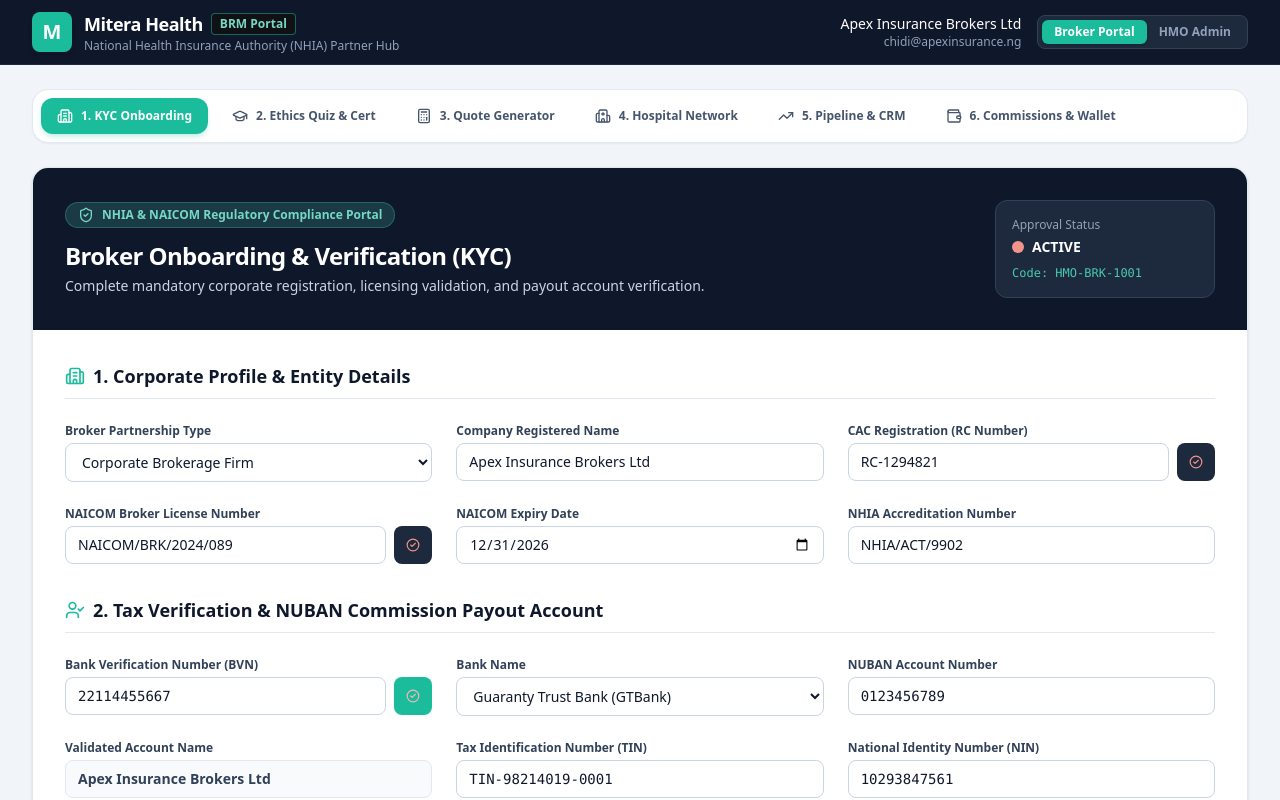
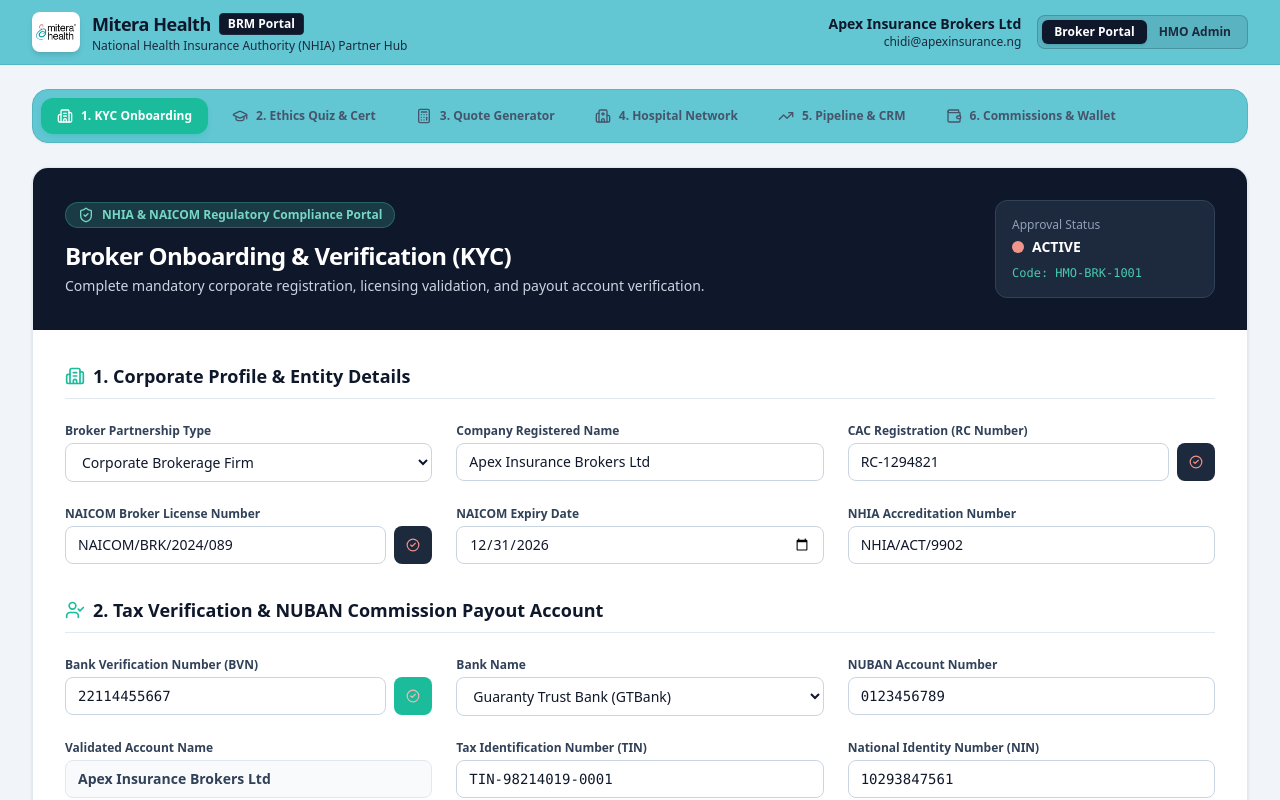
Before and after one commit to bolaji3009/BRM, a Next.js app: page / in a window 1280 px wide. Shown: the top 800 px of the page. Built offline with nearby package versions, Linux system fonts and the light colour scheme.

Commit message:
Update header and navigation bar styling and branding logo
Co-authored-by: bolaji3009 <83921536+bolaji3009@users.noreply.github.com>

```diff
--- a/src/app/page.tsx
+++ b/src/app/page.tsx
@@ -132,7 +132,7 @@ export default function Home() {
       <main className="max-w-7xl mx-auto px-4 sm:px-6 lg:px-8 mt-6">
         {/* Navigation Tabs for Broker View */}
         {currentRole === 'BROKER' && (
-          <div className="bg-white p-2 rounded-2xl shadow-xs border border-slate-200 mb-6 flex items-center space-x-2 overflow-x-auto">
+          <div className="bg-[#62c6d3] p-2 rounded-2xl shadow-xs border border-[#52b6c3] mb-6 flex items-center space-x-2 overflow-x-auto">
             {[
               { id: 'ONBOARDING', label: '1. KYC Onboarding', icon: Building2 },
               { id: 'TRAINING', label: '2. Ethics Quiz & Cert', icon: GraduationCap },
--- a/src/components/Navbar.tsx
+++ b/src/components/Navbar.tsx
@@ -1,5 +1,6 @@
 import React from 'react';
 import Link from 'next/link';
+import Image from 'next/image';
 
 export interface NavbarProps {
   currentRole: 'BROKER' | 'HMO_ADMIN';
@@ -19,40 +20,40 @@ export const Navbar: React.FC<NavbarProps> = ({
   setActiveTab,
 }) => {
   return (
-    <header className="bg-slate-900 text-white border-b border-slate-800 sticky top-0 z-50">
+    <header className="bg-[#62c6d3] text-slate-900 border-b border-[#52b6c3] sticky top-0 z-50">
       <div className="max-w-7xl mx-auto px-4 sm:px-6 lg:px-8">
         <div className="flex items-center justify-between h-16">
           {/* Brand & Portal Title */}
           <div className="flex items-center space-x-3">
-            <div className="w-10 h-10 rounded-lg bg-teal-600 flex items-center justify-center font-bold text-white text-xl shadow-md">
-              M
+            <div className="w-12 h-10 rounded-lg bg-white p-1 flex items-center justify-center shadow-md overflow-hidden">
+              <img src="/logo.png" alt="Mitera Health Logo" className="object-contain h-full w-full" />
             </div>
             <div>
               <div className="flex items-center space-x-2">
-                <span className="font-extrabold text-lg text-white tracking-tight">Mitera Health</span>
-                <span className="text-xs bg-teal-900/80 text-teal-300 font-semibold px-2 py-0.5 rounded border border-teal-700/50">
+                <span className="font-extrabold text-lg text-slate-900 tracking-tight">Mitera Health</span>
+                <span className="text-xs bg-slate-900 text-white font-semibold px-2 py-0.5 rounded border border-slate-800">
                   BRM Portal
                 </span>
               </div>
-              <p className="text-xs text-slate-400 hidden sm:block">National Health Insurance Authority (NHIA) Partner Hub</p>
+              <p className="text-xs text-slate-800 font-medium hidden sm:block">National Health Insurance Authority (NHIA) Partner Hub</p>
             </div>
           </div>
 
           {/* User Info & Role Switcher */}
           <div className="flex items-center space-x-4">
             <div className="text-right hidden sm:block">
-              <p className="text-sm font-medium text-white">{userName}</p>
-              <p className="text-xs text-slate-400">{userEmail}</p>
+              <p className="text-sm font-bold text-slate-900">{userName}</p>
+              <p className="text-xs text-slate-800">{userEmail}</p>
             </div>
 
             {/* Quick Demo Role Toggle */}
-            <div className="flex items-center bg-slate-800 p-1 rounded-lg border border-slate-700">
+            <div className="flex items-center bg-slate-900/10 p-1 rounded-lg border border-slate-900/20">
               <button
                 onClick={() => onRoleSwitch && onRoleSwitch('BROKER')}
                 className={`px-3 py-1 text-xs font-semibold rounded-md transition-all ${
                   currentRole === 'BROKER'
-                    ? 'bg-teal-600 text-white shadow'
-                    : 'text-slate-400 hover:text-white'
+                    ? 'bg-slate-900 text-white shadow'
+                    : 'text-slate-800 hover:text-slate-900'
                 }`}
               >
                 Broker Portal
@@ -61,8 +62,8 @@ export const Navbar: React.FC<NavbarProps> = ({
                 onClick={() => onRoleSwitch && onRoleSwitch('HMO_ADMIN')}
                 className={`px-3 py-1 text-xs font-semibold rounded-md transition-all ${
                   currentRole === 'HMO_ADMIN'
-                    ? 'bg-emerald-600 text-white shadow'
-                    : 'text-slate-400 hover:text-white'
+                    ? 'bg-slate-900 text-white shadow'
+                    : 'text-slate-800 hover:text-slate-900'
                 }`}
               >
                 HMO Admin
```
Also changed, not shown: public/logo.png (added), 1 other file (tests, documents, lock files or other folders).
